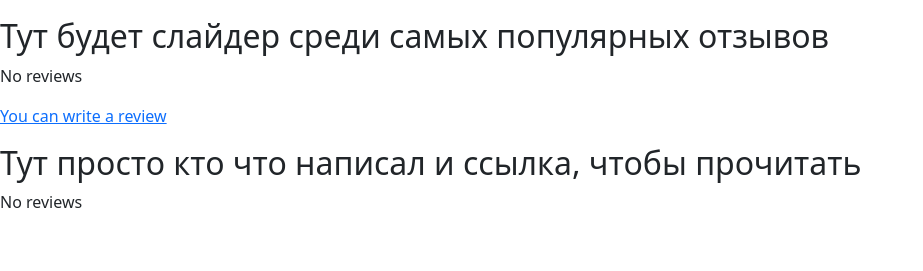
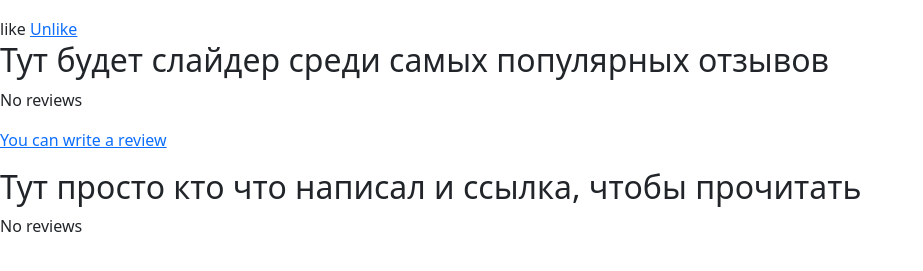
Before and after one commit to MaximGit1/Book_Storage, a Django app: template book_storage/books/templates/books/unit/detail.html in a window 1280 px wide. Shown: the part 186-457 px from the top of the page, without its empty margins (0-923 px from the left). Run offline with Django 5.2, Linux system fonts and the light colour scheme; the template is opened without the code that fills it, so the values that code supplies are empty.

Commit message:
Unit: created liking system updated base and unit/detail htmls created new path (unit_like) created new view unit_like_view

```diff
--- a/book_storage/books/templates/base.html
+++ b/book_storage/books/templates/base.html
@@ -45,5 +45,13 @@
       {% endblock %}
     </div>
     <script src="https://cdn.jsdelivr.net/npm/bootstrap@5.3.3/dist/js/bootstrap.bundle.min.js" integrity="sha384-YvpcrYf0tY3lHB60NNkmXc5s9fDVZLESaAA55NDzOxhy9GkcIdslK1eN7N6jIeHz" crossorigin="anonymous"></script>
+    <script src="//cdn.jsdelivr.net/npm/js-cookie@3.0.1/dist/js.cookie.min.js"></script>
+    <script>
+         const csrftoken = Cookies.get('csrftoken');
+         document.addEventListener('DOMContentLoaded', (event) => {
+         {% block domready %}
+         {% endblock %}
+         })
+    </script>
 </body>
 </html>
--- a/book_storage/books/templates/books/unit/detail.html
+++ b/book_storage/books/templates/books/unit/detail.html
@@ -12,7 +12,23 @@
             <img src="{{ unit.image.url }}" alt="{{ unit.title }} style="width="125px"">
             <p>Unit {{ unit.unit_order }} - {{ unit.title }}</p>
             <p>In unit: {{ unit.description }}</p>
-        </div>
+            {% with total_likes=unit.users_like.count users_like=unit.users_like.all %}
+            <div class="unit-info">
+                <div>
+                <span class="count">
+                <span class="total">{{ total_likes }}</span>
+                like{{ total_likes|pluralize }}
+                </span>
+                <a href="#" data-id="{{ unit.pk }}" data-action="{% if request.user in users_like %}un{% endif %}like" class="like button">
+                    {% if request.user not in users_like %}
+                        Like
+                    {% else %}
+                        Unlike
+                    {% endif %}
+                </a>
+                 {% endwith %}
+                </div>
+            </div>
         <div class="reviews">
             <h2>Тут будет слайдер среди самых популярных отзывов</h2>
             {% for review in reviews %}
@@ -54,3 +70,44 @@
         </div>
     </div>
 {% endblock %}
+
+{% block domready %}
+        const url = '{% url "books:unit_like" %}';
+        var options = {
+    method: 'POST',
+    headers: {'X-CSRFToken': csrftoken},
+    mode: 'same-origin'
+  }
+
+  document.querySelector('a.like')
+          .addEventListener('click', function(e){
+    e.preventDefault();
+    var likeButton = this;
+
+    // add request body
+    var formData = new FormData();
+    formData.append('id', likeButton.dataset.id);
+    formData.append('action', likeButton.dataset.action);
+    options['body'] = formData;
+
+    // send HTTP request
+    fetch(url, options)
+    .then(response => response.json())
+    .then(data => {
+      if (data['status'] === 'ok')
+      {
+        var previousAction = likeButton.dataset.action;
+
+        // toggle button text and data-action
+        var action = previousAction === 'like' ? 'unlike' : 'like';
+        likeButton.dataset.action = action;
+        likeButton.innerHTML = action;
+
+        // update like count
+        var likeCount = document.querySelector('span.count .total');
+        var totalLikes = parseInt(likeCount.innerHTML);
+        likeCount.innerHTML = previousAction === 'like' ? totalLikes + 1 : totalLikes - 1;
+      }
+    })
+  });
+{% endblock %}
--- a/book_storage/books/urls.py
+++ b/book_storage/books/urls.py
@@ -9,4 +9,5 @@ urlpatterns = [
     path("book/review/create/<int:unit_id>/", v.create_review_view, name="create_review"),
     path("book/review/<int:review_id>/", v.review_detail_view, name="review_detail"),
     path("book/<slug:book_slug>/", v.book_detail_view, name="book_detail"),
+    path('unit/like/', v.unit_like_view, name='unit_like'),
 ]
```
Also changed, not shown: book_storage/books/views.py (+23 -1 lines).
